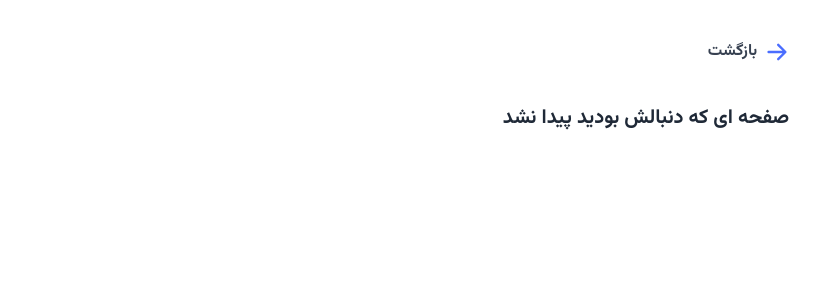
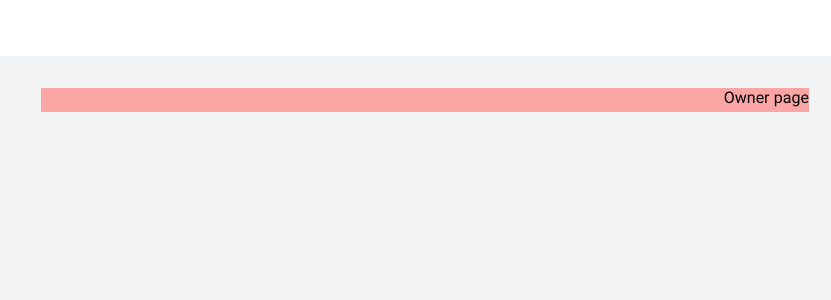
Before and after one commit to azimhatami/karava, a React (Vite) app in the folder frontend/: page /owner/dashboard in a window 1280 px wide. Shown: the top 300 px of the page, without its empty margins (449-1280 px from the left). Built offline with nearby package versions, Linux system fonts and the light colour scheme; no server answers; the HTML template or start-up script is replaced by a standard one.

Commit message:
Implementing owner dashboard

```diff
--- a/frontend/src/App.jsx
+++ b/frontend/src/App.jsx
@@ -5,13 +5,15 @@
   QueryClient,
   QueryClientProvider,
 } from '@tanstack/react-query';
-import { Routes, Route } from 'react-router-dom';
+import { Routes, Route, Navigate } from 'react-router-dom';
 import { Toaster } from 'react-hot-toast';
 import Auth from './pages/Auth';
 import CompleteProfile from './pages/CompleteProfile';
 import NotFound from './pages/NotFound';
 import Home from './pages/Home';
-import Owner from './pages/Owner';
+import OwnerDashboard from './pages/OwnerDashboard';
+import Projects from './pages/Projects';
+import Project from './pages/Project';
 import AppLayout from './ui/AppLayout';
 import './App.css'
 
@@ -29,8 +31,11 @@
         <Routes>
           <Route path='/auth' element={<Auth />} />
           <Route path='/complete-profile' element={<CompleteProfile />} />
-          <Route element={<AppLayout />}>
-            <Route path='/owner' element={<Owner />}/>
+          <Route path='/owner' element={<AppLayout />}>
+            <Route index element={<Navigate to='dashboard' />}/>
+            <Route path='dashboard' element={<OwnerDashboard />}/>
+            <Route path='projects' element={<Projects />}/>
+            <Route path='projects/:id' element={<Project />}/>
           </Route>
           <Route path='/' element={<Home />} />
           <Route path='*' element={<NotFound />} />
--- a/frontend/src/pages/Owner.jsx
+++ /dev/null
@@ -1,10 +0,0 @@
-function Owner() {
-  return(
-    <>
-      Owner page
-    </>
-  );
-}
-
-
-export default Owner
--- /dev/null
+++ b/frontend/src/pages/OwnerDashboard.jsx
@@ -0,0 +1,10 @@
+function OwnerDashboard() {
+  return(
+    <>
+      Owner page
+    </>
+  );
+}
+
+
+export default OwnerDashboard
--- /dev/null
+++ b/frontend/src/pages/Project.jsx
@@ -0,0 +1,10 @@
+function Project() {
+  return(
+    <>
+      Project
+    </>
+  );
+}
+
+
+export default Project
--- /dev/null
+++ b/frontend/src/pages/Projects.jsx
@@ -0,0 +1,10 @@
+function Projects() {
+  return(
+    <>
+      Projects
+    </>
+  );
+}
+
+
+export default Projects
--- a/frontend/src/ui/Sidebar.jsx
+++ b/frontend/src/ui/Sidebar.jsx
@@ -1,8 +1,30 @@
+import { NavLink } from 'react-router-dom';
+import { HiHome, HiCollection } from "react-icons/hi";
+
+
 function Sidebar() {
+
   return(
     <>
-      <div className='bg-secondary-0 row-start-1 row-span-2'>
-        Sidebar
+      <div className='bg-secondary-0 row-start-1 row-span-2 border-l border-secondary-200 p-4'>
+        <ul className='flex flex-col gap-y-3'>
+          <li>
+            <CustomNavLink to='/owner/dashboard'>
+              <HiHome />
+              <span>
+                داشبورد
+              </span>
+            </CustomNavLink>
+          </li>
+          <li>
+            <CustomNavLink to='/owner/projects'>
+              <HiCollection />
+              <span>
+              پروژه ها
+              </span>
+            </CustomNavLink>
+          </li>
+        </ul>
       </div>
     </>
   );
@@ -10,3 +32,24 @@
 
 
 export default Sidebar
+
+
+
+function CustomNavLink({ children, to}) {
+
+  const navLinkClass = 'flex items-center gap-x-2 hover:bg-primary-100/50 \
+    hover:text-primary-900 px-2 py-1.5 rounded-lg transition-all duration-300';
+
+  return(
+    <>
+      <NavLink to={to} className={({ isActive }) => isActive ? (
+        `${navLinkClass} bg-primary-100/50 text-primary-900`
+      ) : (
+        `${navLinkClass} text-secondary-600`
+      )}
+      >
+        { children }
+      </NavLink>
+    </>
+  );
+}
```
